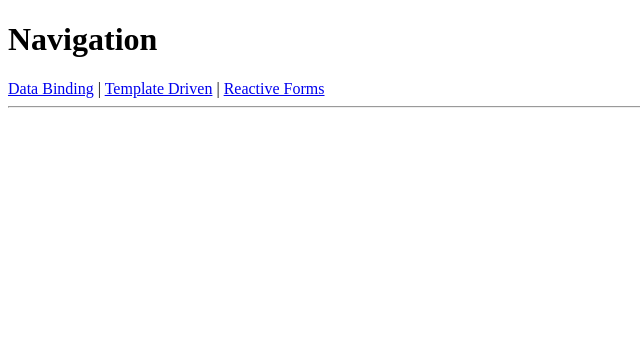
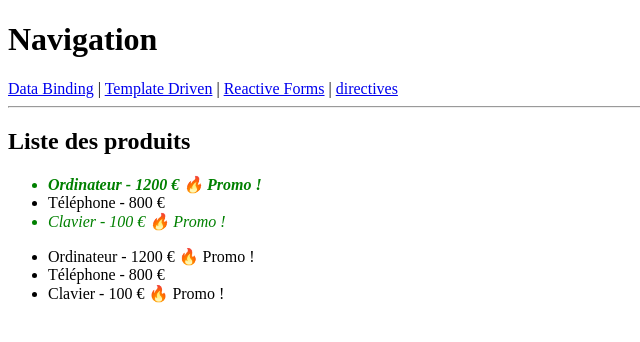
Before and after one commit to amdouni-bilel/FirstAngularProject, an Angular app: page /directives in a window 1280 px wide. Before the commit this address led to /. Shown: the top 342 px of the page, without its empty margins (0-640 px from the left). Built offline with nearby package versions, Linux system fonts and the light colour scheme.

Commit message:
directives

```diff
--- a/src/app/app.html
+++ b/src/app/app.html
@@ -2,7 +2,8 @@
 <nav>
   <a routerLink="/data-binding">Data Binding</a> |
   <a routerLink="/template-driven">Template Driven</a> |
-  <a routerLink="/reactive-form">Reactive Forms</a>
+  <a routerLink="/reactive-form">Reactive Forms</a> |
+  <a routerLink="/directives">directives</a>
 </nav>
 
 <hr>
--- a/src/app/app.routes.ts
+++ b/src/app/app.routes.ts
@@ -3,10 +3,12 @@ import { Routes } from '@angular/router';
 import { DataBinding } from './data-binding/data-binding';
 import { TemplateDriven } from './formulaire/template-driven/template-driven';
 import { ReactiveForms } from './formulaire/reactive-forms/reactive-forms';
+import {Directives} from './directives/directives';
 
 export const routes: Routes = [
   { path: '', redirectTo: 'data-binding', pathMatch: 'full' },
   { path: 'data-binding', component: DataBinding },
   { path: 'template-driven', component: TemplateDriven },
-  { path: 'reactive-form', component: ReactiveForms }
+  { path: 'reactive-form', component: ReactiveForms },
+  { path: 'directives', component: Directives }
 ];
--- /dev/null
+++ b/src/app/directives/directives.css
@@ -0,0 +1,4 @@
+.promo {
+  color: green;
+  font-style: italic;
+}
--- /dev/null
+++ b/src/app/directives/directives.html
@@ -0,0 +1,25 @@
+<h2>Liste des produits</h2>
+
+<!-- *ngIf -->
+<p *ngIf="products.length === 0">Aucun produit disponible.</p>
+
+<!-- *ngFor + ngClass + ngStyle -->
+<ul>
+  <li *ngFor="let product of products"
+      [ngClass]="{ 'promo': product.promo }"
+      [ngStyle]="{ 'font-weight': product.price > 1000 ? 'bold' : 'normal' }">
+
+    {{ product.name }} - {{ product.price }} €
+    <span *ngIf="product.promo">🔥 Promo !</span>
+
+  </li>
+</ul>
+
+<ul>
+  <li *ngFor="let product of products">
+
+    {{ product.name }} - {{ product.price }} €
+    <span *ngIf="product.promo">🔥 Promo !</span>
+
+  </li>
+</ul>
--- /dev/null
+++ b/src/app/directives/directives.ts
@@ -0,0 +1,22 @@
+import { Component } from '@angular/core';
+import {NgClass, NgForOf, NgIf, NgStyle} from '@angular/common';
+
+@Component({
+  selector: 'app-directives',
+  imports: [
+    NgClass,
+    NgStyle,
+    NgIf,
+    NgForOf
+  ],
+  templateUrl: './directives.html',
+  styleUrl: './directives.css'
+})
+export class Directives {
+  products = [
+    { name: 'Ordinateur', price: 1200, promo: true },
+    { name: 'Téléphone', price: 800, promo: false },
+    { name: 'Clavier', price: 100, promo: true }
+  ];
+
+}
```
Also changed, not shown: src/app/exemple-directives/exemple-directives.ts (added, +16 -0 lines), src/app/exemple-directives/exemple-directives.css (added), src/app/exemple-directives/exemple-directives.html (added), 2 other files (tests, documents, lock files or other folders).
